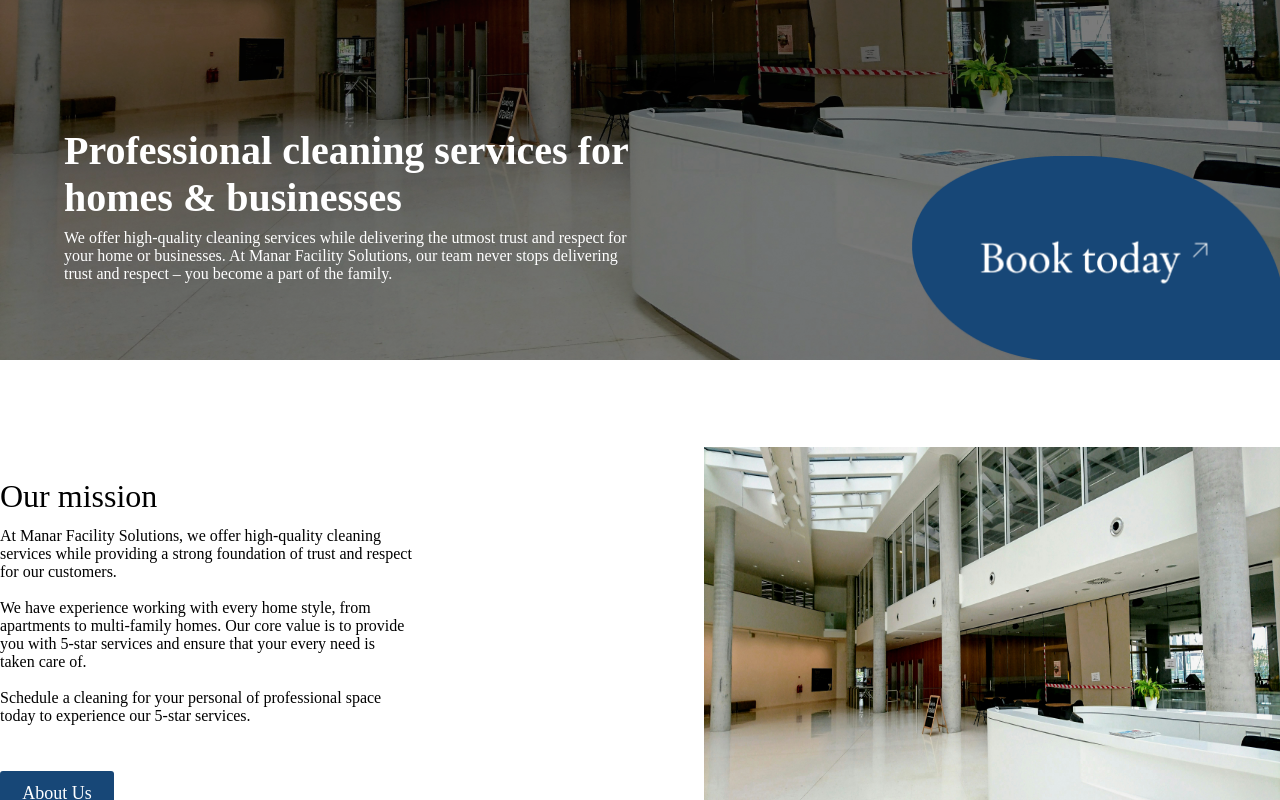
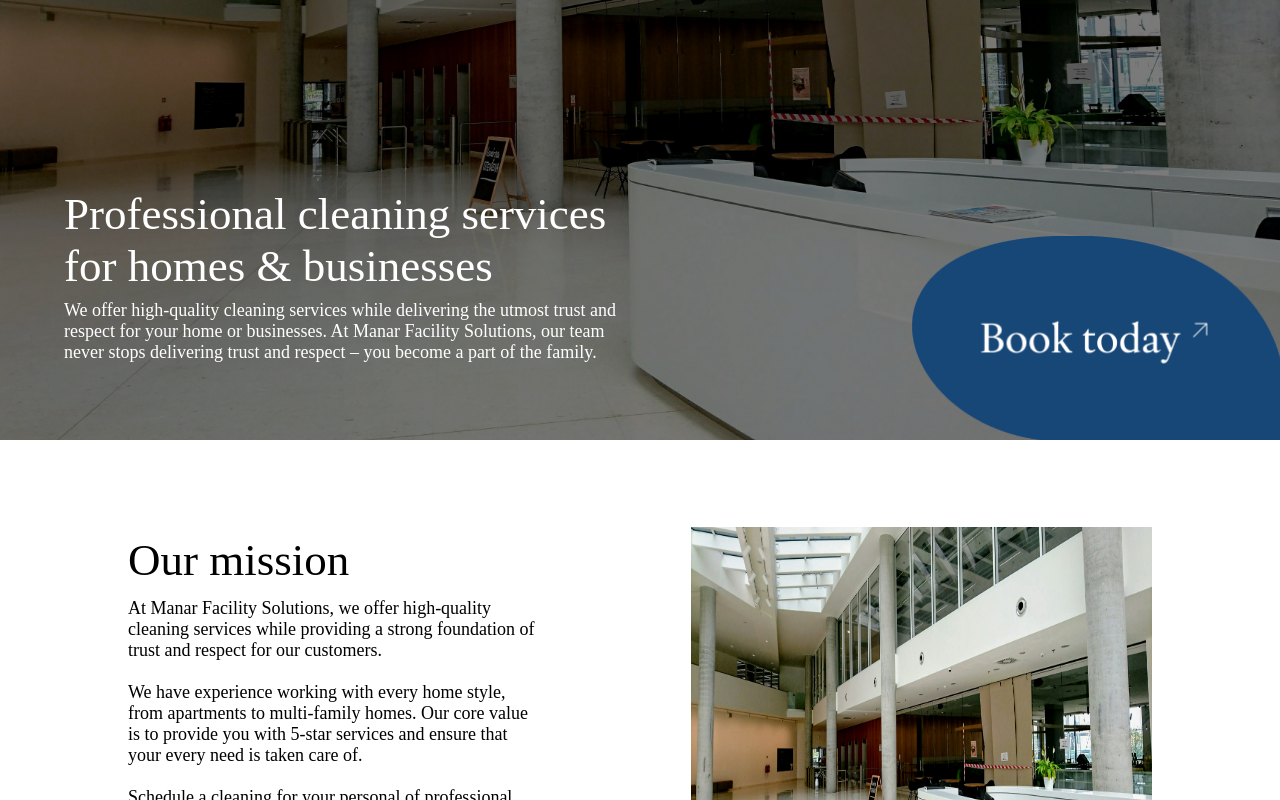
Before and after one commit to moorparkdesigns/ManarFacilitySolutions.com, a React (Vite) app in the folder ManarFacilitySolutions/: page / in a window 1280 px wide. Shown: the part 360-1160 px from the top of the page. Built offline with nearby package versions, Linux system fonts and the light colour scheme.

Commit message:
chore: added global styling for the headers and paragraphs

```diff
--- a/ManarFacilitySolutions/src/Components/CtaSection/CtaSection.css
+++ b/ManarFacilitySolutions/src/Components/CtaSection/CtaSection.css
@@ -35,11 +35,9 @@
 }
 
 .cta .background-content h1 {
-  font-size: 50px;
   margin-bottom: 29px;
 }
 .cta .background-content p {
-  font-size: 20px;
   margin-bottom: 29px;
 }
 .cta .background-content a {
@@ -56,6 +54,7 @@
   border: none;
   color: white;
   text-decoration: none;
+  transition: transform 0.3s ease;
 }
 
 .cta .background-content button:hover {
--- a/ManarFacilitySolutions/src/Components/HeroSection/HeroSection.css
+++ b/ManarFacilitySolutions/src/Components/HeroSection/HeroSection.css
@@ -2,13 +2,13 @@
   background-size: cover;
   background-repeat: no-repeat;
   background-position: center;
-  height: 90vh;
+  height: 100vh;
   width: 100%;
   position: relative;
   display: flex;
   flex-direction: column;
   transition: background-image 1s ease-in-out;
-  overflow: hidden; /* so content can go out of bounds visually */
+  overflow: hidden;
 }
 
 .heroSection::before {
@@ -39,13 +39,11 @@
 }
 
 .heroSection .text h1 {
-  font-size: 40px;
   max-width: 571px;
   margin-bottom: 8px;
 }
 
 .heroSection .text p {
-  font-size: 16px;
   max-width: 571px;
 }
 
--- a/ManarFacilitySolutions/src/index.css
+++ b/ManarFacilitySolutions/src/index.css
@@ -9,3 +9,23 @@
   max-width: 1440px;
   margin: auto;
 }
+.container-2 {
+  width: 80%;
+  max-width: 1240px;
+  margin: auto;
+}
+
+h1,
+h2,
+h3,
+h4,
+h5,
+h6 {
+  font-weight: 500;
+  font-size: 45px;
+}
+
+p {
+  font-size: 18px;
+  font-weight: 400;
+}
```
